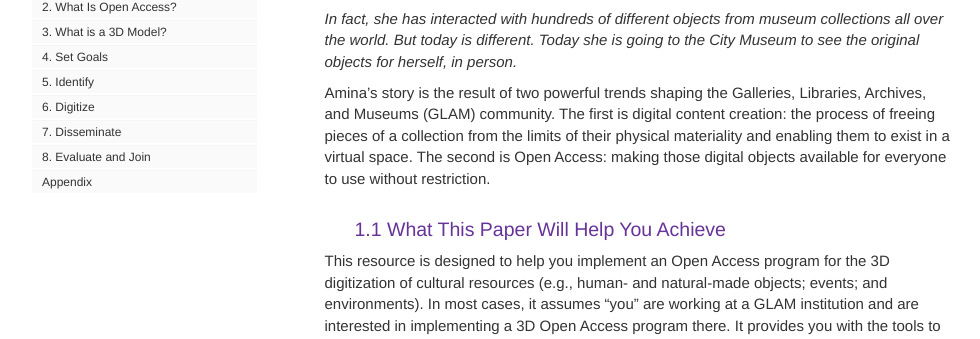
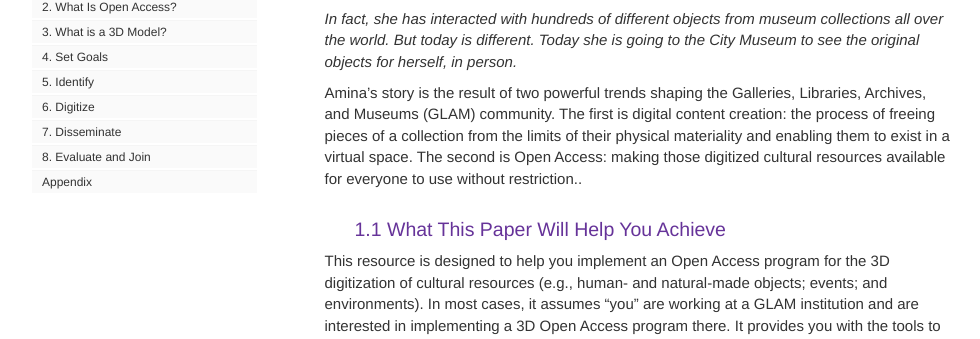
Before and after one commit to NYUEngelberg/NYUEngelberg.github.io, a Jekyll site: the page built from pages/GLAM3D/introduction.md, in a window 1280 px wide and 900 px high, scrolled down 466 px. Shown: the part 176-515 px from the top of the window, without its empty margins (38-1018 px from the left). Built offline with Jekyll 4.4.1, drawn with Linux system fonts in a browser that asks for light colours; comment, search, counter and statistics services are not loaded.

Commit message:
updated language in intro

```diff
--- a/pages/GLAM3D/introduction.md
+++ b/pages/GLAM3D/introduction.md
@@ -11,7 +11,7 @@ _Today is a big day for Amina, age 11. She has already analyzed the cracks in 5t
 
 _In fact, she has interacted with hundreds of different objects from museum collections all over the world. But today is different. Today she is going to the City Museum to see the original objects for herself, in person._
 
-Amina’s story is the result of two powerful trends shaping the Galleries, Libraries, Archives, and Museums (GLAM) community. The first is digital content creation: the process of freeing pieces of a collection from the limits of their physical materiality and enabling them to exist in a virtual space. The second is Open Access: making those digital objects available for everyone to use without restriction.
+Amina’s story is the result of two powerful trends shaping the Galleries, Libraries, Archives, and Museums (GLAM) community. The first is digital content creation: the process of freeing pieces of a collection from the limits of their physical materiality and enabling them to exist in a virtual space. The second is Open Access: making those digitized cultural resources available for everyone to use without restriction..
 
 
 
```
